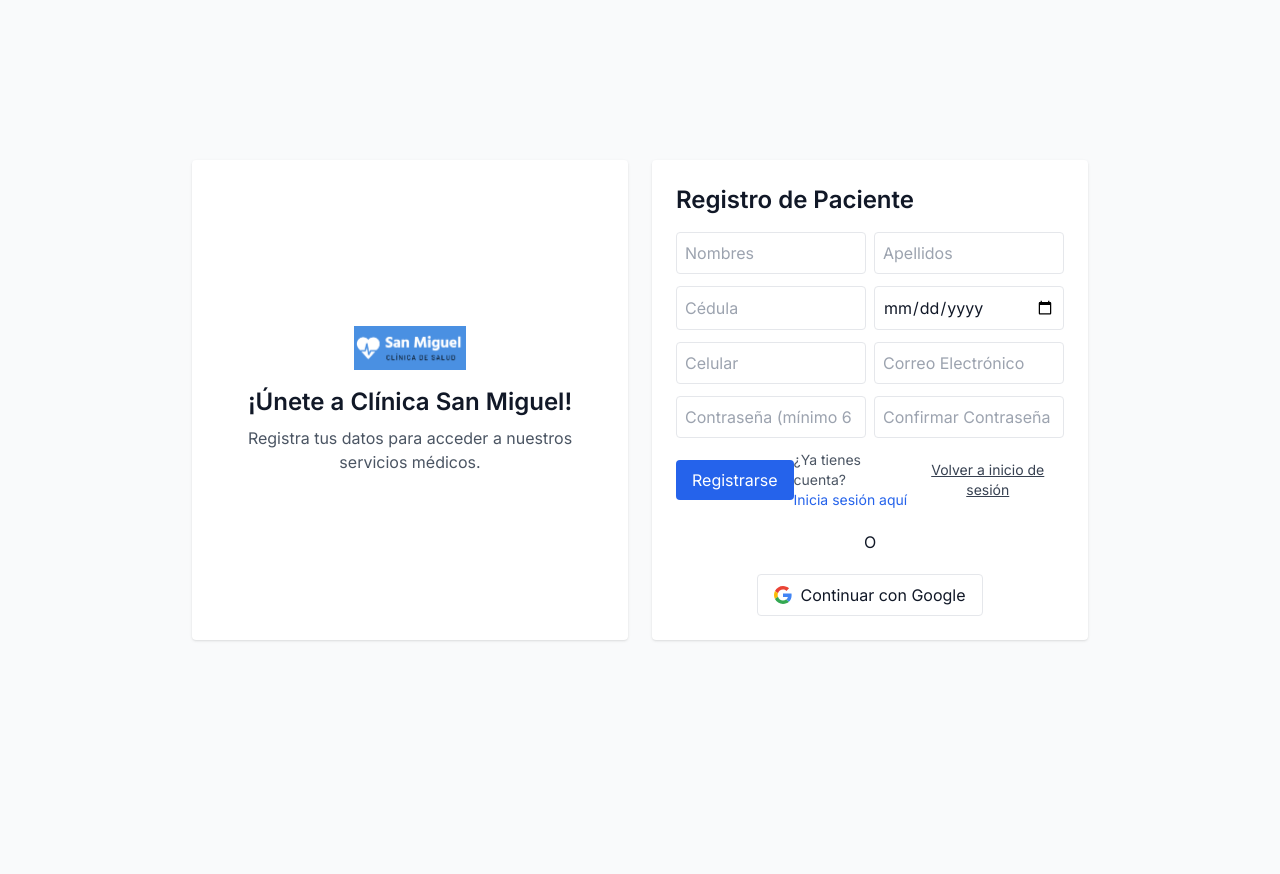
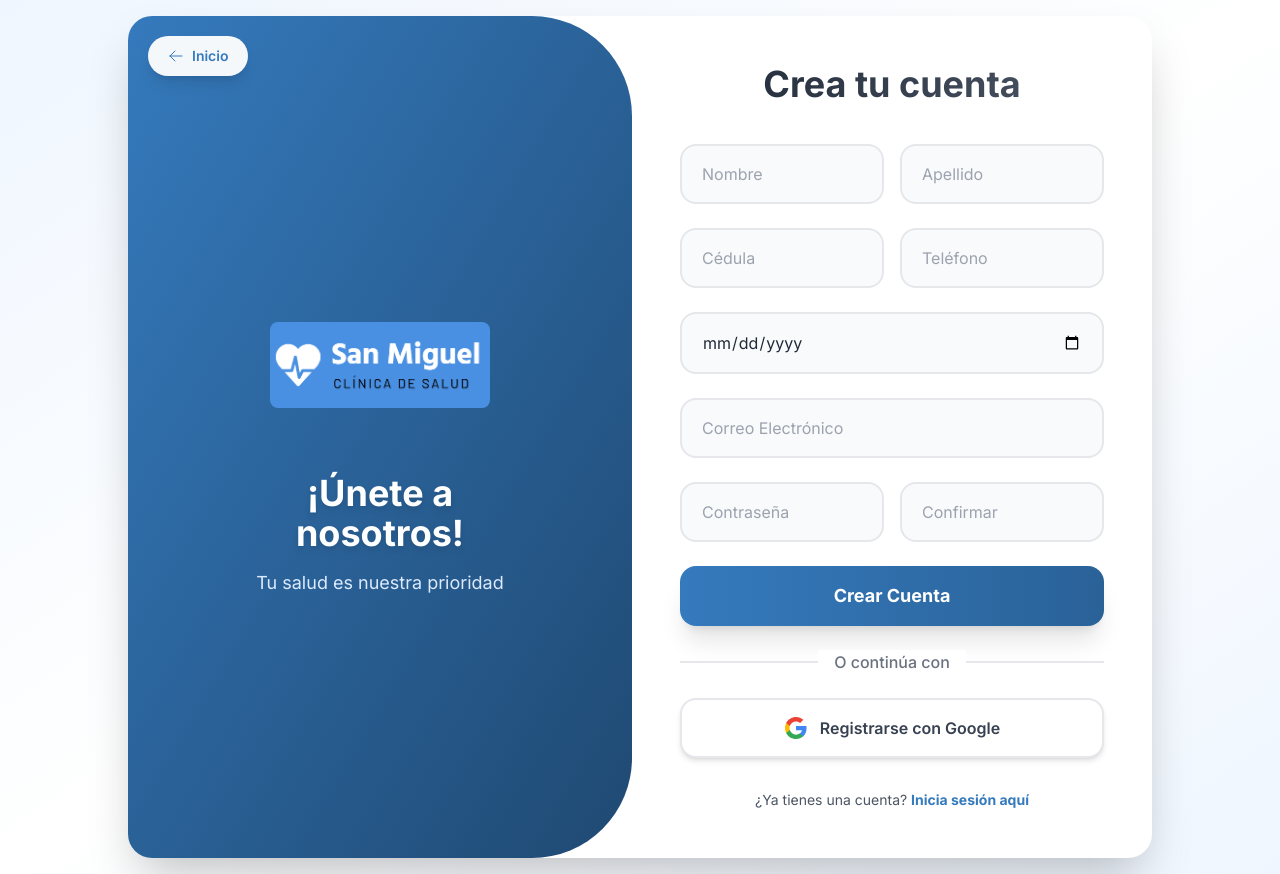
Before and after one commit to Stevven23/T6-AWD-Medical-Appointment-Web-System-404NF, a React (Vite) app in the folder 03-Code/MedicalAppointment/frontend/: page /register in a window 1280 px wide. Before the commit the page ends 800 px from the top, so only its background shows below. Built offline with nearby package versions, Linux system fonts and the light colour scheme; no server answers.

Commit message:
Change register

```diff
--- a/03-Code/MedicalAppointment/frontend/src/pages/public/Register.jsx
+++ b/03-Code/MedicalAppointment/frontend/src/pages/public/Register.jsx
@@ -1,9 +1,9 @@
 import React, { useState, useEffect } from 'react';
-import { useNavigate } from 'react-router-dom';
+import { Link, useNavigate } from 'react-router-dom';
+import { ArrowLeftIcon } from '@heroicons/react/24/outline';
 
 export default function Register() {
   const navigate = useNavigate();
-
   const [form, setForm] = useState({
     first_name: '',
     last_name: '',
@@ -21,7 +21,6 @@ export default function Register() {
   const [maxDob, setMaxDob] = useState('');
 
   useEffect(() => {
-    // Set max date to ensure user is at least 18 years old
     const today = new Date();
     const max = new Date(today.getFullYear() - 18, today.getMonth(), today.getDate());
     setMaxDob(max.toISOString().split('T')[0]);
@@ -58,10 +57,9 @@ export default function Register() {
     e.preventDefault();
     setError('');
     setSuccess('');
+    if (!validate()) return;
+    setLoading(true);
 
-    if (!validate()) return;
-
-    setLoading(true);
     try {
       const payload = {
         first_name: form.first_name,
@@ -91,7 +89,17 @@ export default function Register() {
       if (!resp.ok) throw new Error(data.error || data.message || 'Error al registrar');
 
       setSuccess('¡Registro exitoso! Redirigiendo al inicio de sesión...');
-      setForm({ first_name: '', last_name: '', cedula: '', date_of_birth: '', phone_number: '', email: '', password: '', confirm_password: '', role: 'patient' });
+      setForm({
+        first_name: '',
+        last_name: '',
+        cedula: '',
+        date_of_birth: '',
+        phone_number: '',
+        email: '',
+        password: '',
+        confirm_password: '',
+        role: 'patient',
+      });
       setTimeout(() => navigate('/login'), 1800);
     } catch (err) {
       setError(err.message || 'Error al registrar el paciente');
@@ -100,84 +108,198 @@ export default function Register() {
     }
   };
 
-  const registerWithGoogle = () => {
-    // Use relative URL so dev proxy still applies
-    window.location.href = '/api/auth/google';
+  const handleGoogleRegister = () => {
+    const API_URL = import.meta.env.VITE_API_URL || 'https://medical-appointment-backend-2xx0.onrender.com';
+    window.location.href = `${API_URL}/api/auth/google`;
   };
 
   return (
-    <div className="min-h-screen flex items-center justify-center bg-gray-50">
-      <div className="max-w-4xl w-full grid grid-cols-1 md:grid-cols-2 gap-6 items-stretch">
-        <div className="hidden md:flex flex-col items-center justify-center bg-white p-8 shadow rounded">
-          <img src="/logo.png" alt="Logo" className="w-28 mb-4" />
-          <h3 className="text-2xl font-semibold">¡Únete a Clínica San Miguel!</h3>
-          <p className="text-gray-600 mt-2 text-center">Registra tus datos para acceder a nuestros servicios médicos.</p>
+    <div className="min-h-screen bg-gradient-to-br from-blue-50 via-white to-blue-50 flex items-center justify-center p-4">
+      <div className="bg-white rounded-3xl shadow-2xl overflow-hidden w-full max-w-5xl min-h-[500px] flex relative">
+        {/* Back to Home Button */}
+        <Link
+          to="/"
+          className="absolute top-5 left-5 z-10 flex items-center gap-2 px-5 py-2.5 bg-white/95 text-primary-500 rounded-full font-semibold text-sm shadow-lg hover:shadow-xl hover:-translate-y-0.5 transition-all"
+        >
+          <ArrowLeftIcon className="w-4 h-4" />
+          Inicio
+        </Link>
+
+        {/* Left Side - Branding */}
+        <div className="hidden md:flex flex-1 bg-gradient-to-br from-primary-500 to-primary-700 p-10 flex-col justify-center items-center text-white rounded-r-[100px]">
+          <div className="w-64 h-44 flex items-center justify-center mb-5">
+            <img
+              src="/logo.png"
+              alt="Clínica San Miguel"
+              className="max-w-[220px] max-h-[140px] object-contain rounded-lg"
+            />
+          </div>
+          <div className="text-center max-w-xs">
+            <h2 className="text-4xl font-bold mb-4 drop-shadow-md">¡Únete a nosotros!</h2>
+            <p className="text-blue-100 text-lg">Tu salud es nuestra prioridad</p>
+          </div>
         </div>
 
-        <div className="bg-white p-6 shadow rounded">
-          <h2 className="text-2xl font-semibold mb-4">Registro de Paciente</h2>
-
-          {error && <div className="mb-3 text-red-600 bg-red-50 p-3 rounded">{error}</div>}
-          {success && <div className="mb-3 text-green-700 bg-green-50 p-3 rounded">{success}</div>}
-
-          <form onSubmit={handleSubmit} className="space-y-3">
-            <div className="grid grid-cols-1 sm:grid-cols-2 gap-2">
-              <input name="first_name" value={form.first_name} onChange={handleChange} placeholder="Nombres" className="border p-2 rounded w-full" required />
-              <input name="last_name" value={form.last_name} onChange={handleChange} placeholder="Apellidos" className="border p-2 rounded w-full" required />
+        {/* Right Side - Register Form */}
+        <div className="flex-1 p-12 flex flex-col justify-center">
+          <div className="max-w-md mx-auto w-full">
+            <div className="text-center mb-10">
+              <h1 className="text-4xl font-bold bg-gradient-to-r from-gray-800 to-gray-600 bg-clip-text text-transparent">
+                Crea tu cuenta
+              </h1>
             </div>
 
-            <div className="grid grid-cols-1 sm:grid-cols-2 gap-2">
-              <input name="cedula" value={form.cedula} onChange={handleChange} placeholder="Cédula" maxLength={10} className="border p-2 rounded w-full" required />
-              <input name="date_of_birth" value={form.date_of_birth} onChange={handleChange} type="date" placeholder="Fecha de Nacimiento" max={maxDob} className="border p-2 rounded w-full" required />
-            </div>
-
-            <div className="grid grid-cols-1 sm:grid-cols-2 gap-2">
-              <input name="phone_number" value={form.phone_number} onChange={handleChange} placeholder="Celular" maxLength={10} className="border p-2 rounded w-full" />
-              <input name="email" type="email" value={form.email} onChange={handleChange} placeholder="Correo Electrónico" className="border p-2 rounded w-full" required />
-            </div>
-
-            <div className="grid grid-cols-1 sm:grid-cols-2 gap-2">
-              <input name="password" type="password" value={form.password} onChange={handleChange} placeholder="Contraseña (mínimo 6 caracteres)" minLength={6} className="border p-2 rounded w-full" required />
-              <input name="confirm_password" type="password" value={form.confirm_password} onChange={handleChange} placeholder="Confirmar Contraseña" minLength={6} className="border p-2 rounded w-full" required />
-            </div>
-
-            <div className="flex items-center justify-between">
-              <div className="flex items-center gap-2">
-                <button type="submit" disabled={loading} className="bg-blue-600 text-white px-4 py-2 rounded disabled:opacity-60 flex items-center">
-                  <span>{loading ? 'Registrando...' : 'Registrarse'}</span>
-                  {loading && (
-                    <svg className="animate-spin ml-2 h-4 w-4 text-white" xmlns="http://www.w3.org/2000/svg" fill="none" viewBox="0 0 24 24">
-                      <circle className="opacity-25" cx="12" cy="12" r="10" stroke="currentColor" strokeWidth="4"></circle>
-                      <path className="opacity-75" fill="currentColor" d="M4 12a8 8 0 018-8v4a4 4 0 00-4 4H4z"></path>
-                    </svg>
-                  )}
-                </button>
+            <form onSubmit={handleSubmit} className="space-y-6">
+              <div className="grid grid-cols-2 gap-4">
+                <input
+                  type="text"
+                  name="first_name"
+                  value={form.first_name}
+                  onChange={handleChange}
+                  placeholder="Nombre"
+                  required
+                  className="w-full px-5 py-4 border-2 border-gray-200 rounded-2xl text-base bg-gray-50 text-gray-800 placeholder-gray-400 focus:outline-none focus:border-primary-500 focus:bg-white focus:shadow-lg transition-all"
+                />
+                <input
+                  type="text"
+                  name="last_name"
+                  value={form.last_name}
+                  onChange={handleChange}
+                  placeholder="Apellido"
+                  required
+                  className="w-full px-5 py-4 border-2 border-gray-200 rounded-2xl text-base bg-gray-50 text-gray-800 placeholder-gray-400 focus:outline-none focus:border-primary-500 focus:bg-white focus:shadow-lg transition-all"
+                />
               </div>
 
-                <div className="flex items-center justify-between">
-                <div className="text-sm text-gray-600">
-                  ¿Ya tienes cuenta? <br></br> <a href="/login" className="text-blue-600">Inicia sesión aquí</a>
+              <div className="grid grid-cols-2 gap-4">
+                <input
+                  type="text"
+                  name="cedula"
+                  value={form.cedula}
+                  onChange={handleChange}
+                  placeholder="Cédula"
+                  required
+                  maxLength="10"
+                  className="w-full px-5 py-4 border-2 border-gray-200 rounded-2xl text-base bg-gray-50 text-gray-800 placeholder-gray-400 focus:outline-none focus:border-primary-500 focus:bg-white focus:shadow-lg transition-all"
+                />
+                <input
+                  type="tel"
+                  name="phone_number"
+                  value={form.phone_number}
+                  onChange={handleChange}
+                  placeholder="Teléfono"
+                  maxLength="10"
+                  className="w-full px-5 py-4 border-2 border-gray-200 rounded-2xl text-base bg-gray-50 text-gray-800 placeholder-gray-400 focus:outline-none focus:border-primary-500 focus:bg-white focus:shadow-lg transition-all"
+                />
+              </div>
+
+              <div>
+                <input
+                  type="date"
+                  name="date_of_birth"
+                  value={form.date_of_birth}
+                  onChange={handleChange}
+                  max={maxDob}
+                  className="w-full px-5 py-4 border-2 border-gray-200 rounded-2xl text-base bg-gray-50 text-gray-800 placeholder-gray-400 focus:outline-none focus:border-primary-500 focus:bg-white focus:shadow-lg transition-all"
+                />
+              </div>
+
+              <div>
+                <input
+                  type="email"
+                  name="email"
+                  value={form.email}
+                  onChange={handleChange}
+                  placeholder="Correo Electrónico"
+                  required
+                  className="w-full px-5 py-4 border-2 border-gray-200 rounded-2xl text-base bg-gray-50 text-gray-800 placeholder-gray-400 focus:outline-none focus:border-primary-500 focus:bg-white focus:shadow-lg transition-all"
+                />
+              </div>
+
+              <div className="grid grid-cols-2 gap-4">
+                <input
+                  type="password"
+                  name="password"
+                  value={form.password}
+                  onChange={handleChange}
+                  placeholder="Contraseña"
+                  required
+                  className="w-full px-5 py-4 border-2 border-gray-200 rounded-2xl text-base bg-gray-50 text-gray-800 placeholder-gray-400 focus:outline-none focus:border-primary-500 focus:bg-white focus:shadow-lg transition-all"
+                />
+                <input
+                  type="password"
+                  name="confirm_password"
+                  value={form.confirm_password}
+                  onChange={handleChange}
+                  placeholder="Confirmar"
+                  required
+                  className="w-full px-5 py-4 border-2 border-gray-200 rounded-2xl text-base bg-gray-50 text-gray-800 placeholder-gray-400 focus:outline-none focus:border-primary-500 focus:bg-white focus:shadow-lg transition-all"
+                />
+              </div>
+
+              {error && (
+                <div className="bg-red-50 border border-red-200 text-red-700 px-4 py-3 rounded-lg text-sm">
+                  {error}
                 </div>
-                <button type="button" onClick={() => navigate('/login')} className="text-sm text-gray-700 underline">
-                  Volver a inicio de sesión
-                </button>
+              )}
+
+              {success && (
+                <div className="bg-green-50 border border-green-200 text-green-700 px-4 py-3 rounded-lg text-sm">
+                  {success}
+                </div>
+              )}
+
+              <button
+                type="submit"
+                disabled={loading}
+                className="w-full bg-gradient-to-r from-primary-500 to-primary-600 text-white font-bold py-4 px-6 rounded-2xl text-lg shadow-xl hover:shadow-2xl hover:scale-[1.02] transform transition-all disabled:opacity-50 disabled:cursor-not-allowed"
+              >
+                {loading ? 'Registrando...' : 'Crear Cuenta'}
+              </button>
+
+              <div className="relative my-6">
+                <div className="absolute inset-0 flex items-center">
+                  <div className="w-full border-t-2 border-gray-200"></div>
+                </div>
+                <div className="relative flex justify-center">
+                  <span className="px-4 bg-white text-gray-500 font-medium">O continúa con</span>
+                </div>
               </div>
-            </div>
 
-            <div className="divider text-center py-2">O</div>
+              <button
+                type="button"
+                onClick={handleGoogleRegister}
+                className="w-full bg-white border-2 border-gray-200 text-gray-700 font-semibold py-4 px-6 rounded-2xl text-base shadow-md hover:shadow-xl hover:scale-[1.02] transform transition-all flex items-center justify-center gap-3"
+              >
+                <svg className="w-6 h-6" viewBox="0 0 24 24">
+                  <path
+                    fill="#4285F4"
+                    d="M22.56 12.25c0-.78-.07-1.53-.2-2.25H12v4.26h5.92c-.26 1.37-1.04 2.53-2.21 3.31v2.77h3.57c2.08-1.92 3.28-4.74 3.28-8.09z"
+                  />
+                  <path
+                    fill="#34A853"
+                    d="M12 23c2.97 0 5.46-.98 7.28-2.66l-3.57-2.77c-.98.66-2.23 1.06-3.71 1.06-2.86 0-5.29-1.93-6.16-4.53H2.18v2.84C3.99 20.53 7.7 23 12 23z"
+                  />
+                  <path
+                    fill="#FBBC05"
+                    d="M5.84 14.09c-.22-.66-.35-1.36-.35-2.09s.13-1.43.35-2.09V7.07H2.18C1.43 8.55 1 10.22 1 12s.43 3.45 1.18 4.93l2.85-2.22.81-.62z"
+                  />
+                  <path
+                    fill="#EA4335"
+                    d="M12 5.38c1.62 0 3.06.56 4.21 1.64l3.15-3.15C17.45 2.09 14.97 1 12 1 7.7 1 3.99 3.47 2.18 7.07l3.66 2.84c.87-2.6 3.3-4.53 6.16-4.53z"
+                  />
+                </svg>
+                Registrarse con Google
+              </button>
+            </form>
 
-            <div className="flex justify-center">
-              <button type="button" onClick={registerWithGoogle} className="bg-white border px-4 py-2 rounded inline-flex items-center gap-2">
-                <svg width="18" height="18" viewBox="0 0 48 48" xmlns="http://www.w3.org/2000/svg">
-                  <path fill="#EA4335" d="M24 9.5c3.54 0 6.71 1.22 9.21 3.6l6.85-6.85C35.9 2.38 30.47 0 24 0 14.62 0 6.51 5.38 2.56 13.22l7.98 6.19C12.43 13.72 17.74 9.5 24 9.5z" />
-                  <path fill="#4285F4" d="M46.98 24.55c0-1.57-.15-3.09-.38-4.55H24v9.02h12.94c-.58 2.96-2.26 5.48-4.78 7.18l7.73 6c4.51-4.18 7.09-10.36 7.09-17.65z" />
-                  <path fill="#FBBC05" d="M10.53 28.59c-.48-1.45-.76-2.99-.76-4.59s.27-3.14.76-4.59l-7.98-6.19C.92 16.46 0 20.12 0 24c0 3.88.92 7.54 2.56 10.78l7.97-6.19z" />
-                  <path fill="#34A853" d="M24 48c6.48 0 11.93-2.13 15.89-5.81l-7.73-6c-2.15 1.45-4.92 2.3-8.16 2.3-6.26 0-11.57-4.22-13.47-9.91l-7.98 6.19C6.51 42.62 14.62 48 24 48z" />
-                </svg>
-                Continuar con Google
-              </button>
-            </div>
-          </form>
+            <p className="text-center text-gray-600 mt-8 text-sm">
+              ¿Ya tienes una cuenta?{' '}
+              <Link to="/login" className="text-primary-500 font-bold hover:underline">
+                Inicia sesión aquí
+              </Link>
+            </p>
+          </div>
         </div>
       </div>
     </div>
```
Also changed, not shown: 03-Code/MedicalAppointment/frontend/src/services/api.js (+13 -8 lines), 2 other files (tests, documents, lock files or other folders).
